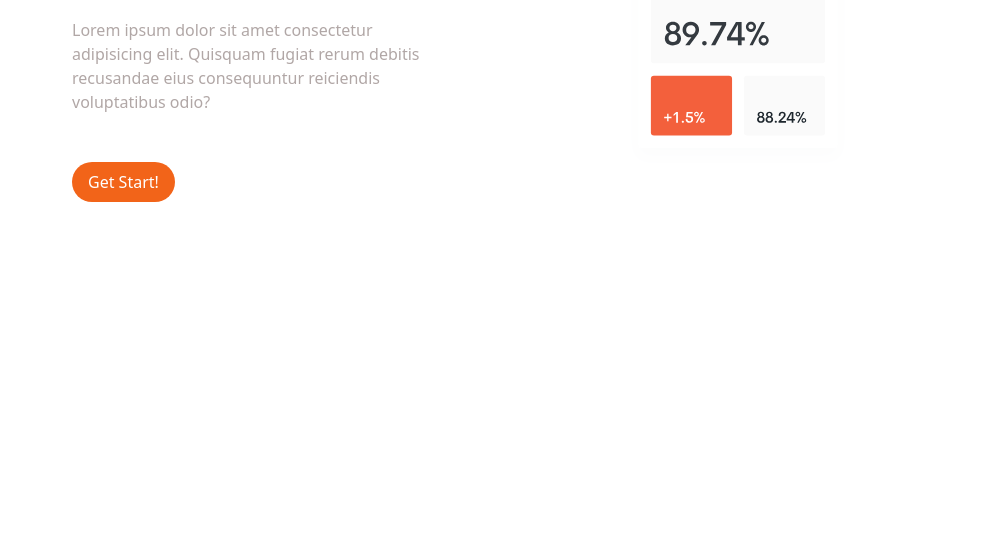
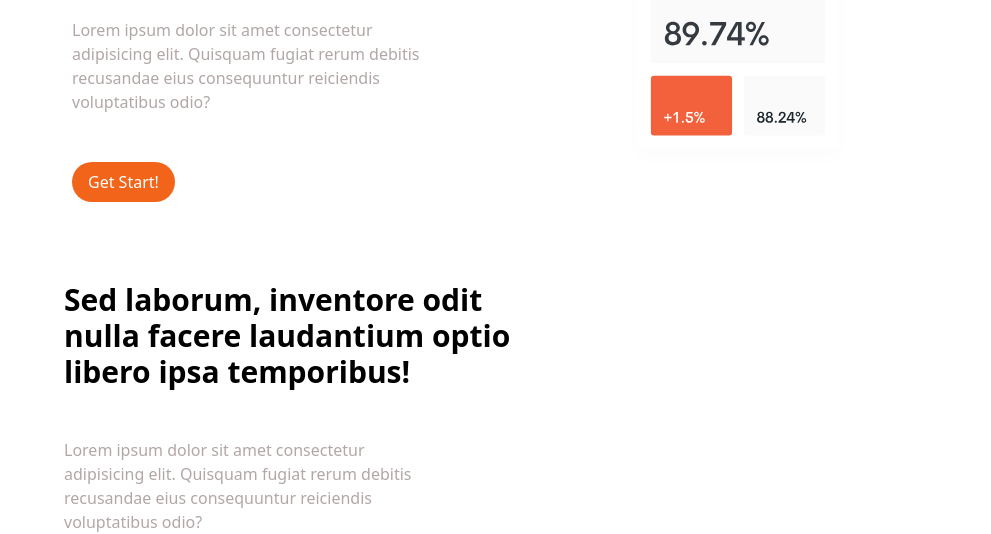
Before and after one commit to francescorgg/tailwind_project, a website: page index.html in a window 1280 px wide. Shown: the part 390-924 px from the top of the page, without its empty margins (144-1135 px from the left). Before the commit the page ends 800 px from the top, so only its background shows below. Drawn offline with Linux system fonts and the light colour scheme.

Commit message:
left element new section completed

```diff
--- a/index.html
+++ b/index.html
@@ -59,7 +59,22 @@
 
   <!-- Sezione Funzioni -->
   <section id="features">
+    <div class="container flex flex-col px-4 mx-auto mt-10 space-y-12 md:space-y-0 md:flex-row sm:space-y-10">
 
+      <!-- Elemento a sinistra -->
+      <div class="flex flex-col space-y-12 ml-10 md:w-1/2 sm:mt-10">
+        <h3 class="max-w-md text-3xl font-bold text-center md:text-left">Sed laborum, inventore odit nulla facere laudantium optio libero ipsa temporibus!</h3>
+        <p class="max-w-sm text-center text-paletteGrey md:text-left">
+          Lorem ipsum dolor sit amet consectetur adipisicing elit. Quisquam fugiat rerum debitis recusandae eius consequuntur reiciendis voluptatibus odio?
+        </p>
+      </div>
+
+      <!-- Elemento a destra -->
+      <div>
+
+      </div>
+
+    </div>
   </section>
 
 </body>
```
Also changed, not shown: css/output.css.
